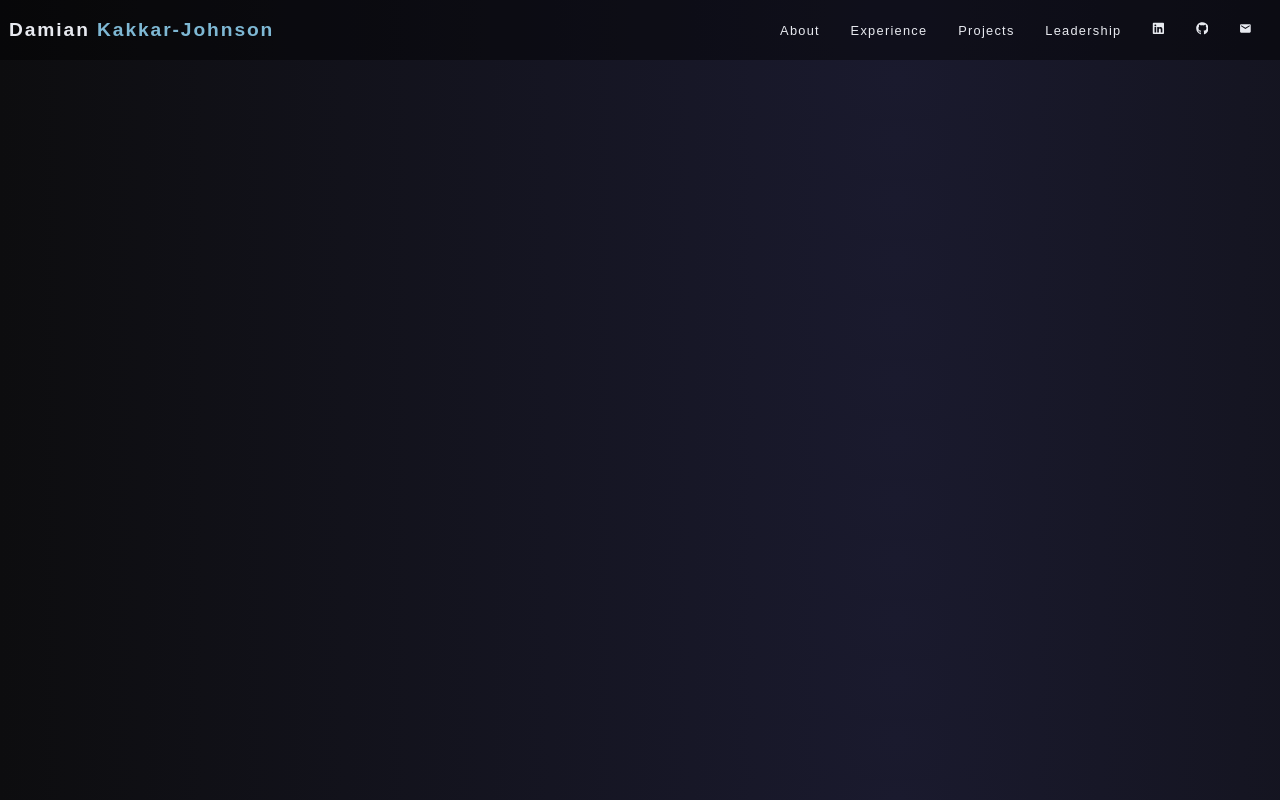
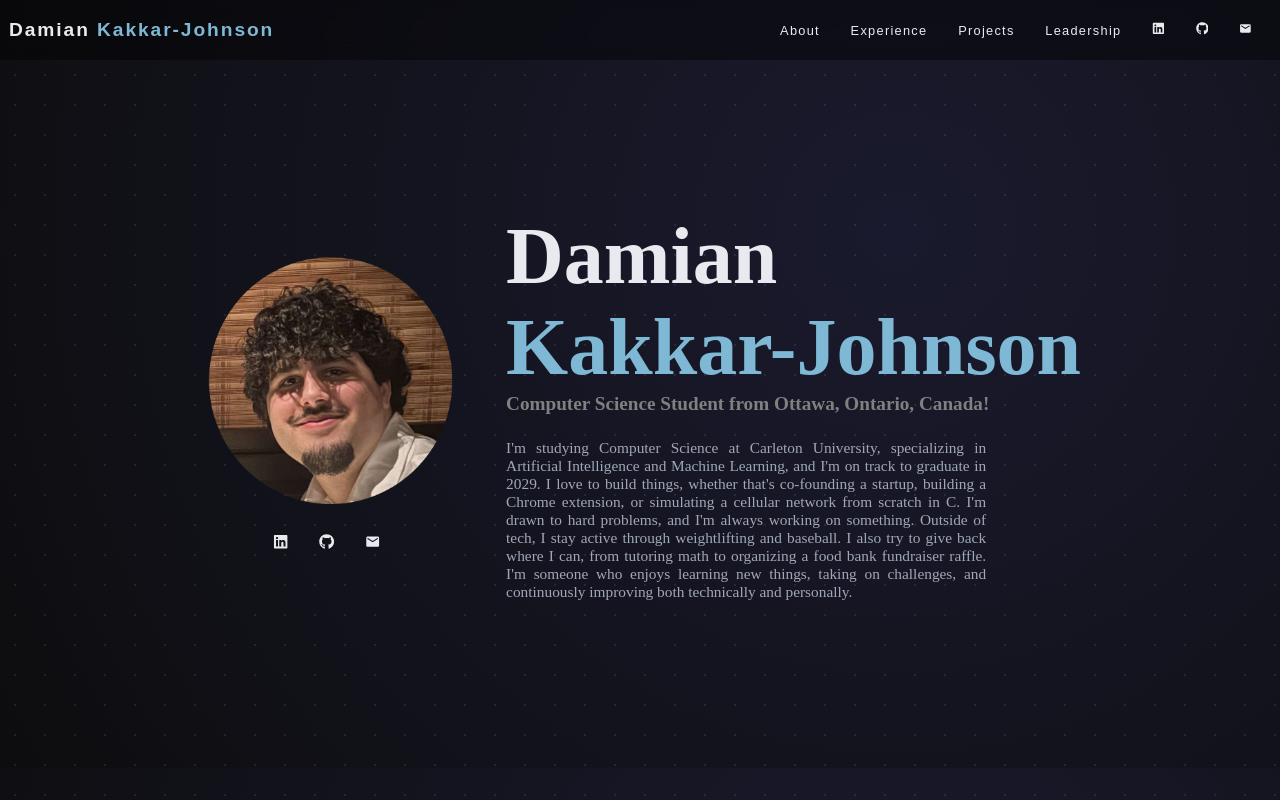
Before and after one commit to damiankakkarjohnson/website-portfolio, a React (Vite) app: page / in a window 1280 px wide. Built offline with nearby package versions, Linux system fonts and the light colour scheme; a web font is replaced by a local one.

Commit message:
Introduction page added!

```diff
--- a/src/App.jsx
+++ b/src/App.jsx
@@ -1,10 +1,12 @@
 import NavBar from './NavBar.jsx'
+import Intro from './Intro.jsx'
 
 function App() {
 
   return(
     <>
       <NavBar/>
+      <Intro/>
     </>
   );
 }
--- /dev/null
+++ b/src/Intro.jsx
@@ -0,0 +1,31 @@
+import { FaLinkedin, FaGithub } from 'react-icons/fa'
+import { MdEmail } from 'react-icons/md'
+
+function Intro(){
+    return(
+        <div id="intro">
+            <div id="introImg">
+                <img src="/myFace.png" alt="Damian Kakkar-Johnson" />
+                <ul>
+                    <li><a href="https://linkedin.com/in/damian-kakkar-johnson-579723311" target="_blank" rel="noreferrer"><FaLinkedin /></a></li>
+                    <li><a href="https://github.com/damiankakkarjohnson" target="_blank" rel="noreferrer"><FaGithub /></a></li>
+                    <li><a href="mailto:damiankakkarjohnson@gmail.com" target="_blank" rel="noreferrer"><MdEmail /></a></li>
+                </ul>
+            </div>
+
+            <div id="introText">
+                <h2>Damian <span id="myNameIntro">Kakkar-Johnson</span></h2>
+                <h3>Computer Science Student from Ottawa, Ontario, Canada!</h3>
+                <p>
+                I'm studying Computer Science at Carleton University, specializing in Artificial Intelligence and Machine Learning, and I'm on track to graduate in 2029.
+                I love to build things, whether that's co-founding a startup, building a Chrome extension, or simulating a cellular network from scratch in C.
+                I'm drawn to hard problems, and I'm always working on something. Outside of tech, I stay active through weightlifting and baseball.
+                I also try to give back where I can, from tutoring math to organizing a food bank fundraiser raffle.
+                I'm someone who enjoys learning new things, taking on challenges, and continuously improving both technically and personally.
+                </p>
+            </div>
+        </div>
+    );
+}
+
+export default Intro
--- a/src/css/index.css
+++ b/src/css/index.css
@@ -4,6 +4,21 @@
 @font-face {
   font-family: 'Raleway';
   src: url('../fonts/Raleway-Regular.ttf') format('truetype');
+}
+
+/*-----------------------------------------------------------------------------------------------------*/
+
+
+
+/*----------------------------------------- Background Styles -----------------------------------------*/
+
+body {
+  margin: 0;
+  background-color: #0d0d0f;
+  background-image:
+    radial-gradient(rgba(255,255,255,0.08) 1px, transparent 1px),
+    radial-gradient(circle at 70% 30%, #1a1a2e, #0d0d0f);
+  background-size: 30px 30px, cover;
 }
 
 /*-----------------------------------------------------------------------------------------------------*/
@@ -20,6 +35,7 @@
   padding-top: var(--navbar-height);
 }
 
+
 #mainNav {
   background: rgba(0, 0, 0, 0.4);
   top: 0;
@@ -29,6 +45,7 @@
   display: flex;
   justify-content: space-between;
   align-items: center;
+  backdrop-filter: blur(10px);
 }
 
 #mainNav ul {
@@ -41,7 +58,7 @@
 #mainNav ul a {
   font-family: 'Raleway', sans-serif;
   color: #e8eaf0;
-  font-size: 1vw;
+  font-size: clamp(10px, 1vw, 16px);
   letter-spacing: 0.1em;
   text-decoration: none;
   padding: 0.1vw 0.2vw;
@@ -58,11 +75,11 @@
 #myNameNav {
   font-family: 'Raleway', sans-serif;
   color: #e8eaf0;
-  font-size: 1.5vw;
+  font-size: clamp(14px, 1.5vw, 22px);
   letter-spacing: 0.1em;
   text-decoration: none;
   padding: 0.1vw 0.2vw;
-  margin-left: 0.5vw
+  margin-left: 0.5vw;
 }
 
 #myNameNav span {
@@ -73,11 +90,76 @@
 
 
 
-/*----------------------------------------- Background Styles -----------------------------------------*/
+/*---------------------------------------- Introduction Styles ----------------------------------------*/
 
-body {
+#intro {
+  display: flex;
+  justify-content: center;
+  align-items: center;
+  padding: 5vw 8vw;
+  gap: 4vw;
+  min-height: calc(80vh - var(--navbar-height));
+}
+
+#introText {
+  color: #e8eaf0;
+}
+
+#introText h2 {
+  font-size: clamp(32px, 10vh, 80px);
   margin: 0;
-  background: radial-gradient(circle at 70% 30%, #1a1a2e, #0d0d0f);
+}
+
+#introText h3 {
+  color: #808080;
+  font-size: clamp(14px, 1.5vw, 20px);
+  margin-bottom: 3vh;
+  margin-top: 0;
+}
+
+#introText p {
+  color: #a0a8b8;
+  width: 60vh;
+  text-align: justify;
+  font-size: clamp(12px, 1.2vw, 18px);
+}
+
+#myNameIntro {
+  color: #7eb8d4;
+  display: block;
+}
+
+#introImg {
+  flex-shrink: 0;
+}
+
+#introImg ul {
+  list-style: none;
+  display: flex;
+  gap: 2vw;
+  padding: 0.5vw 2vw;
+  justify-content: center;
+}
+
+#introImg ul a {
+  font-family: 'Raleway', sans-serif;
+  color: #e8eaf0;
+  font-size: clamp(14px, 1.2vw, 22px);
+  padding: 0.2vw;
+}
+
+#introImg ul a:hover {
+  color: #7eb8d4;
+  transition: color 0.2s, background 0.2s;;
+  background: rgba(255, 255, 255, 0.2);
+  border-radius: 999px;
+}
+
+#introImg img {
+  width: 20vw;
+  height: 20vw;
+  object-fit: cover;
+  border-radius: 50%;
 }
 
 /*-----------------------------------------------------------------------------------------------------*/
```
Also changed, not shown: public/myFace.png (added).
